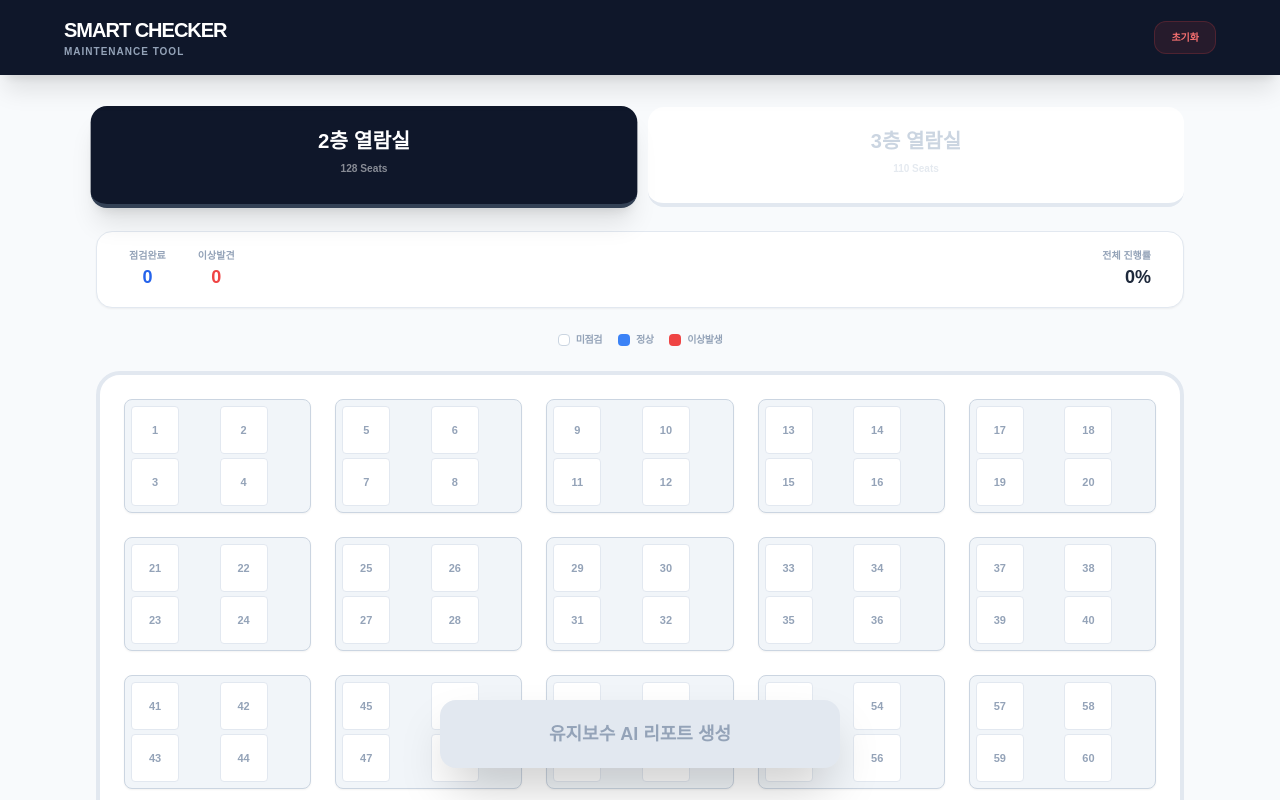
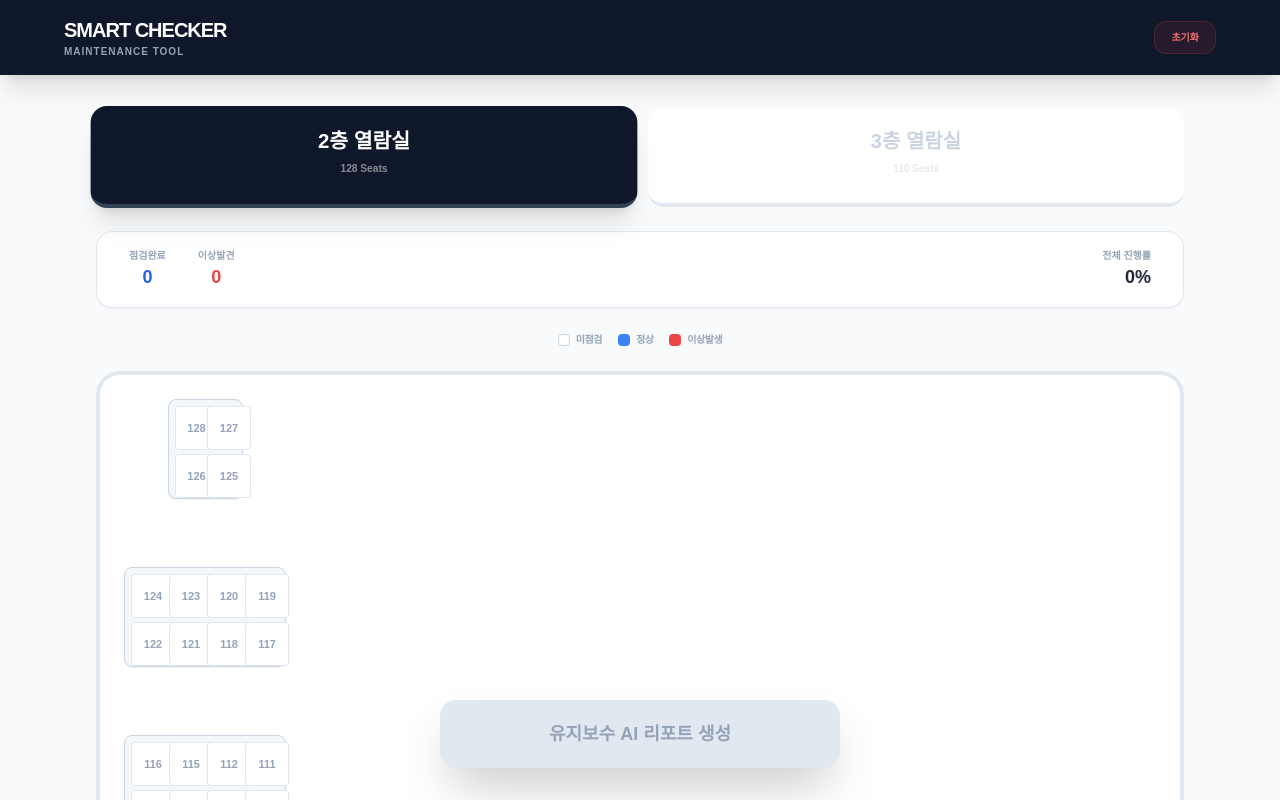
Before and after one commit to srs1205/check-facilities, a React (Vite) app: page / in a window 1280 px wide. Shown: the top 800 px of the page. Built offline with nearby package versions, Linux system fonts and the light colour scheme; a web font is replaced by a local one.

Commit message:
Update seat map layout and inspection workflow

```diff
--- a/App.tsx
+++ b/App.tsx
@@ -1,6 +1,6 @@
 
 import React, { useState, useMemo, useEffect } from 'react';
-import { INITIAL_SEATS, ISSUE_COLORS } from './constants';
+import { INITIAL_SEATS, ISSUE_COLORS, SEAT_LAYOUTS, SeatLayoutItem } from './constants';
 import { Seat, InspectionData, Status } from './types';
 import InspectionModal from './components/InspectionModal';
 import { generateMaintenanceReport } from './services/geminiService';
@@ -34,6 +34,10 @@ const App: React.FC = () => {
     return { checked, issues, total: floorSeats.length };
   }, [seats, currentFloor]);
 
+  const seatMap = useMemo(() => {
+    return new Map(seats.map(seat => [`${seat.floor}-${seat.number}`, seat]));
+  }, [seats]);
+
   const updateSeat = (id: string, data: InspectionData) => {
     setSeats(prev => prev.map(s => s.id === id ? {
       ...s,
@@ -46,14 +50,7 @@ const App: React.FC = () => {
     setSelectedSeatId(seat.id);
   };
 
-  // 모달을 닫을 때 아무것도 안하고 나가면(미점검 상태면) 정상으로 처리
   const handleModalClose = () => {
-    if (selectedSeatId) {
-      const seat = seats.find(s => s.id === selectedSeatId);
-      if (seat && getSeatStatus(seat) === 'pending') {
-        updateSeat(selectedSeatId, { chair: 'ok', light: 'ok', lampShade: 'ok', others: '' });
-      }
-    }
     setSelectedSeatId(null);
   };
 
@@ -90,32 +87,58 @@ const App: React.FC = () => {
     return 'pending';
   };
 
-  const renderMap = () => {
-    const floorSeats = seats.filter(s => s.floor === currentFloor);
-    // 4자리씩 그룹화 (2x2 테이블 형태)
-    const blocks: Seat[][] = [];
-    for (let i = 0; i < floorSeats.length; i += 4) {
-      blocks.push(floorSeats.slice(i, i + 4));
+  const renderBlock = (item: SeatLayoutItem) => {
+    if (item.type === 'label') {
+      return (
+        <div
+          key={item.id}
+          style={{ gridColumnStart: item.col, gridColumnEnd: `span ${item.cols}`, gridRowStart: item.row, gridRowEnd: `span ${item.rows}` }}
+          className="flex items-center justify-center text-slate-400 font-black text-2xl tracking-widest"
+        >
+          {item.text}
+        </div>
+      );
     }
 
+    const maxCols = Math.max(...item.seats.map(row => row.length));
     return (
-      <div className="grid grid-cols-2 sm:grid-cols-3 md:grid-cols-4 lg:grid-cols-5 gap-6 p-6 bg-white rounded-3xl border-4 border-slate-200 overflow-auto scrollbar-hide min-h-[500px]">
-        {blocks.map((block, bIdx) => (
-          <div key={bIdx} className="grid grid-cols-2 gap-1 border border-slate-300 bg-slate-100 p-1.5 rounded-lg shadow-sm">
-            {block.map(seat => (
+      <div
+        key={item.id}
+        style={{ gridColumnStart: item.col, gridColumnEnd: `span ${maxCols}`, gridRowStart: item.row, gridRowEnd: `span ${item.seats.length}` }}
+        className="grid gap-1 border border-slate-300 bg-slate-100/80 p-1.5 rounded-lg shadow-sm"
+      >
+        {item.seats.map((row, rowIdx) => (
+          <div key={`${item.id}-row-${rowIdx}`} className="grid gap-1" style={{ gridTemplateColumns: `repeat(${row.length}, minmax(0, 1fr))` }}>
+            {row.map(number => {
+              const seat = seatMap.get(`${currentFloor}-${number}`);
+              if (!seat) {
+                return (
+                  <div key={`${item.id}-${number}`} className="w-10 h-10 sm:w-11 sm:h-11" />
+                );
+              }
+              return (
                 <button
                   key={seat.id}
                   onClick={() => handleSeatClick(seat)}
-                className={`w-10 h-10 sm:w-12 sm:h-12 text-[11px] font-black border transition-all active:scale-90 flex items-center justify-center rounded ${ISSUE_COLORS[getSeatStatus(seat)]}`}
+                  className={`w-10 h-10 sm:w-11 sm:h-11 text-[11px] font-black border transition-all active:scale-90 flex items-center justify-center rounded ${ISSUE_COLORS[getSeatStatus(seat)]}`}
                 >
                   {seat.number}
                 </button>
-            ))}
+              );
+            })}
           </div>
         ))}
       </div>
     );
   };
+
+  const renderMap = () => (
+    <div className="bg-white rounded-3xl border-4 border-slate-200 overflow-auto scrollbar-hide min-h-[560px]">
+      <div className="relative grid grid-cols-[repeat(24,minmax(0,1fr))] auto-rows-[44px] gap-3 p-6 min-w-[900px]">
+        {SEAT_LAYOUTS[currentFloor].map(renderBlock)}
+      </div>
+    </div>
+  );
 
   const selectedSeat = useMemo(() =>
     seats.find(s => s.id === selectedSeatId),
--- a/components/InspectionModal.tsx
+++ b/components/InspectionModal.tsx
@@ -19,8 +19,10 @@ const InspectionModal: React.FC<Props> = ({ seat, onSave, onClose }) => {
       others: current.others || ''
     };
   });
+  const [isTouched, setIsTouched] = useState(false);
 
   const toggleStatus = (field: keyof Omit<InspectionData, 'others'>) => {
+    setIsTouched(true);
     setData(prev => {
       const current = prev[field];
       const next: Status = current === 'ok' ? 'issue' : 'ok';
@@ -52,7 +54,17 @@ const InspectionModal: React.FC<Props> = ({ seat, onSave, onClose }) => {
             <h2 className="text-xl font-black">{seat.floor}층 {seat.number}번 좌석</h2>
             <p className="text-[10px] text-slate-400 font-bold uppercase tracking-widest">Inspection Panel</p>
           </div>
-          <button onClick={onClose} className="p-2 hover:bg-slate-800 rounded-full transition-colors">✕</button>
+          <button
+            onClick={() => {
+              if (isTouched && !window.confirm('저장하지 않은 변경사항이 있습니다. 닫을까요?')) {
+                return;
+              }
+              onClose();
+            }}
+            className="p-2 hover:bg-slate-800 rounded-full transition-colors"
+          >
+            ✕
+          </button>
         </div>
 
         <div className="p-6 space-y-6">
@@ -78,11 +90,22 @@ const InspectionModal: React.FC<Props> = ({ seat, onSave, onClose }) => {
               className="w-full border border-slate-200 bg-slate-50 rounded-2xl p-4 h-20 focus:ring-2 focus:ring-blue-500 outline-none text-sm font-medium"
               placeholder="추가적인 파손이나 특이사항이 있으면 적어주세요."
               value={data.others}
-              onChange={(e) => setData({ ...data, others: e.target.value })}
+              onChange={(e) => {
+                setIsTouched(true);
+                setData({ ...data, others: e.target.value });
+              }}
             />
           </div>
 
           <div className="flex gap-3 pt-2">
+            <button
+              onClick={() => {
+                onSave({ chair: 'pending', light: 'pending', lampShade: 'pending', others: data.others });
+              }}
+              className="flex-1 py-4 bg-slate-200 text-slate-700 rounded-2xl font-black hover:bg-slate-300 shadow-sm active:scale-95 transition-all"
+            >
+              점검 보류
+            </button>
             <button
               onClick={() => onSave(data)}
               className="flex-1 py-4 bg-blue-600 text-white rounded-2xl font-black hover:bg-blue-700 shadow-lg shadow-blue-200 active:scale-95 transition-all"
@@ -90,6 +113,9 @@ const InspectionModal: React.FC<Props> = ({ seat, onSave, onClose }) => {
               점검 완료
             </button>
           </div>
+          <p className="text-[10px] text-slate-400 font-semibold text-center">
+            점검 보류를 선택하면 미점검 상태로 유지됩니다.
+          </p>
         </div>
       </div>
     </div>
--- a/constants.tsx
+++ b/constants.tsx
@@ -37,3 +37,74 @@ export const ISSUE_COLORS = {
   ok: 'bg-blue-500 border-blue-600 text-white',
   issue: 'bg-red-500 border-red-600 text-white shadow-[0_0_10px_rgba(239,68,68,0.5)]'
 };
+
+export type SeatLayoutItem =
+  | {
+      type: 'block';
+      id: string;
+      row: number;
+      col: number;
+      seats: number[][];
+    }
+  | {
+      type: 'label';
+      id: string;
+      row: number;
+      col: number;
+      text: string;
+      cols: number;
+      rows: number;
+    };
+
+export const SEAT_LAYOUTS: Record<2 | 3, SeatLayoutItem[]> = {
+  2: [
+    { type: 'block', id: 'f2-left-top', row: 1, col: 2, seats: [[128, 127], [126, 125]] },
+    { type: 'block', id: 'f2-left-124', row: 4, col: 1, seats: [[124, 123, 120, 119], [122, 121, 118, 117]] },
+    { type: 'block', id: 'f2-left-116', row: 7, col: 1, seats: [[116, 115, 112, 111], [114, 113, 110, 109]] },
+    { type: 'block', id: 'f2-left-108', row: 10, col: 1, seats: [[108, 107, 104, 103], [106, 105, 102, 101]] },
+    { type: 'block', id: 'f2-left-100', row: 13, col: 1, seats: [[100, 99, 96, 95], [98, 97, 94, 93]] },
+    { type: 'block', id: 'f2-left-92', row: 16, col: 1, seats: [[92, 91, 88, 87], [90, 89, 86, 85]] },
+    { type: 'block', id: 'f2-left-84', row: 19, col: 1, seats: [[84, 83, 80, 79], [82, 81, 78, 77]] },
+
+    { type: 'block', id: 'f2-mid-76', row: 13, col: 9, seats: [[76, 75, 72, 71, 68, 67], [74, 73, 70, 69, 66, 65]] },
+    { type: 'block', id: 'f2-right-64', row: 13, col: 20, seats: [[64, 62, 61], [63, 60, 59]] },
+    { type: 'block', id: 'f2-mid-58', row: 16, col: 9, seats: [[58, 57, 54, 53, 50, 49], [56, 55, 52, 51, 48, 47]] },
+    { type: 'block', id: 'f2-right-46', row: 16, col: 20, seats: [[46, 44, 43], [45, 42, 41]] },
+
+    { type: 'block', id: 'f2-mid-40', row: 19, col: 8, seats: [[40, 39], [38, 37]] },
+    { type: 'block', id: 'f2-mid-36', row: 19, col: 12, seats: [[36, 35], [34, 33]] },
+    { type: 'block', id: 'f2-mid-32', row: 19, col: 16, seats: [[32, 31], [30, 29]] },
+    { type: 'block', id: 'f2-mid-28', row: 19, col: 19, seats: [[28, 27], [26, 25]] },
+    { type: 'block', id: 'f2-right-24', row: 19, col: 23, seats: [[24, 23], [22, 21]] },
+
+    { type: 'block', id: 'f2-bottom-20', row: 22, col: 7, seats: [[20, 19], [18, 17]] },
+    { type: 'block', id: 'f2-bottom-16', row: 22, col: 10, seats: [[16, 15], [14, 13]] },
+    { type: 'block', id: 'f2-bottom-12', row: 22, col: 13, seats: [[12, 11], [10, 9]] },
+    { type: 'block', id: 'f2-bottom-8', row: 22, col: 16, seats: [[8, 7], [6, 5]] },
+    { type: 'block', id: 'f2-bottom-4', row: 22, col: 22, seats: [[4, 3], [2, 1]] },
+    { type: 'label', id: 'f2-in', row: 11, col: 14, text: 'IN', cols: 3, rows: 2 }
+  ],
+  3: [
+    { type: 'block', id: 'f3-left-top', row: 1, col: 2, seats: [[110, 108, 107], [109, 106, 105]] },
+    { type: 'block', id: 'f3-left-104', row: 4, col: 1, seats: [[104, 103, 100, 99], [102, 101, 98, 97]] },
+    { type: 'block', id: 'f3-left-96', row: 7, col: 1, seats: [[96, 95, 92, 91], [94, 93, 90, 89]] },
+    { type: 'block', id: 'f3-left-88', row: 10, col: 1, seats: [[88, 87, 84, 83], [86, 85, 82, 81]] },
+    { type: 'block', id: 'f3-left-80', row: 13, col: 1, seats: [[80, 79, 76, 75], [78, 77, 74, 73]] },
+    { type: 'block', id: 'f3-left-72', row: 16, col: 1, seats: [[72, 71, 68, 67], [70, 69, 66, 65]] },
+
+    { type: 'block', id: 'f3-mid-64', row: 13, col: 11, seats: [[64, 63, 60, 59], [62, 61, 58, 57]] },
+    { type: 'block', id: 'f3-right-56', row: 13, col: 20, seats: [[56, 55, 54], [53, 52, 51]] },
+    { type: 'block', id: 'f3-mid-50', row: 16, col: 11, seats: [[50, 49, 46, 45, 42, 41], [48, 47, 44, 43, 40, 39]] },
+    { type: 'block', id: 'f3-right-38', row: 16, col: 20, seats: [[38, 37, 36], [35, 34, 33]] },
+
+    { type: 'block', id: 'f3-bottom-32', row: 19, col: 1, seats: [[32, 31], [30, 29]] },
+    { type: 'block', id: 'f3-bottom-28', row: 19, col: 5, seats: [[28, 27], [26, 25]] },
+    { type: 'block', id: 'f3-bottom-24', row: 19, col: 9, seats: [[24, 23], [22, 21]] },
+    { type: 'block', id: 'f3-bottom-20', row: 19, col: 13, seats: [[20, 19], [18, 17]] },
+    { type: 'block', id: 'f3-bottom-16', row: 19, col: 16, seats: [[16, 15], [14, 13]] },
+    { type: 'block', id: 'f3-bottom-12', row: 19, col: 19, seats: [[12, 11], [10, 9]] },
+    { type: 'block', id: 'f3-bottom-8', row: 19, col: 22, seats: [[8, 7], [6, 5]] },
+    { type: 'block', id: 'f3-bottom-4', row: 19, col: 24, seats: [[4, 3], [2, 1]] },
+    { type: 'label', id: 'f3-in', row: 11, col: 14, text: 'IN', cols: 3, rows: 2 }
+  ]
+};
```
Lines whose indentation alone changed are shown as unchanged.
